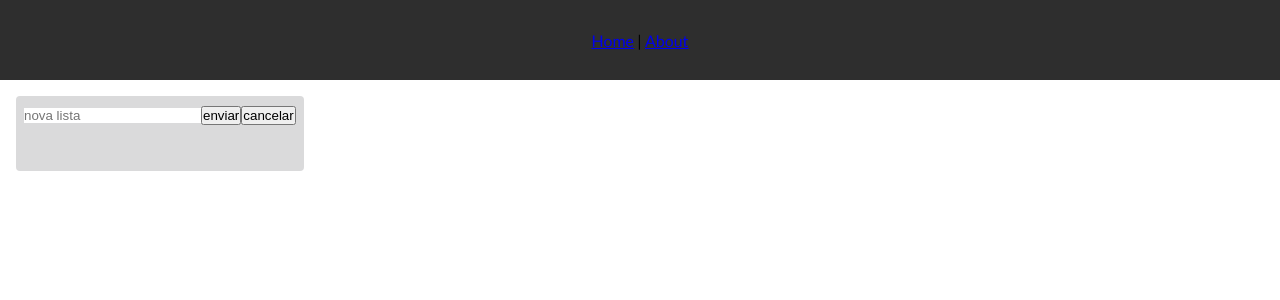
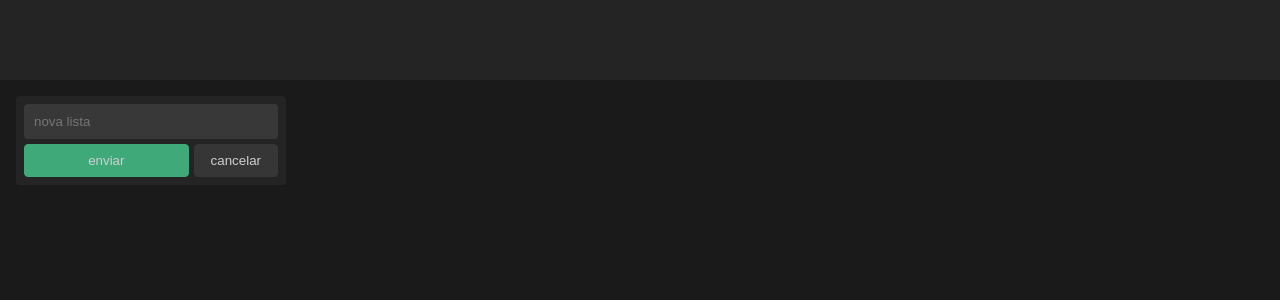
Before and after one commit to Ricardofreitasdev/Vue-board, a Vue app: page /about in a window 1280 px wide. Both pictures are taken after a click on the button "Nova lista". Shown: the top 300 px of the page. Built offline with nearby package versions, Linux system fonts and the light colour scheme.

Commit message:
add styles

```diff
--- a/src/assets/styles/main.scss
+++ b/src/assets/styles/main.scss
@@ -9,6 +9,8 @@
 body {
     font-family: 'Lato', sans-serif;
     height: 100vh;
+    background-color: $bg-primary;
+    color: $color-primary
 }
 
 input {
--- a/src/assets/styles/variables.scss
+++ b/src/assets/styles/variables.scss
@@ -1,8 +1,9 @@
-$bg-color: #2e2e2e;
-$bg-background: #ebecf0;
+$bg-primary: #1a1a1a;
+$bg-secondary: #242424;
+$bg-light: #383838;
 
-$color-1: #fff;
-$color-2: #3ab7d9;
+$color-primary: #e2e2e2;
+$color-secondary: #42b883;
 
 $transition: ease-in-out 0.3s;
 $transition-fast: ease-in-out 0.1s;
--- a/src/components/ButtonNew.vue
+++ b/src/components/ButtonNew.vue
@@ -34,13 +34,14 @@ export default {
   transition: $transition;
   border-radius: 4px;
   cursor: pointer;
+  color: $color-primary;
 
   span {
     margin-right: 10px;
   }
 
   &:hover {
-    background-color: #dadadb;
+    background-color: $bg-light;
   }
 }
 </style>
--- a/src/components/Card.vue
+++ b/src/components/Card.vue
@@ -19,17 +19,27 @@ export default {
 </script>
 
 <style lang="scss" scoped>
+@import "@/assets/styles/variables.scss";
+
 .card {
-  padding: 5px;
+  padding: 10px;
   width: 100%;
-  background: #fff;
+  background: $bg-light;
   border-radius: 4px;
   margin-bottom: 10px;
   text-align: left;
   cursor: pointer;
+  border: 2px solid transparent;
+  transition: $transition;
+
+  &:hover {
+    border: 2px solid $bg-light;
+  }
 
   &__title {
     font-size: 12px;
+    margin-bottom: 5px;
+    display: flex;
   }
 
   &__status {
--- a/src/components/Header.vue
+++ b/src/components/Header.vue
@@ -1,9 +1,9 @@
 <template>
   <header>
-    <nav>
+    <!-- <nav>
       <router-link to="/">Home</router-link> |
       <router-link to="/about">About</router-link>
-    </nav>
+    </nav> -->
   </header>
 </template>
 
@@ -19,7 +19,7 @@ export default {
 header {
   height: 10vh;
   width: 100%;
-  background-color: $bg-color;
+  background-color: $bg-secondary;
   display: flex;
   align-items: center;
   justify-content: center;
--- a/src/components/List.vue
+++ b/src/components/List.vue
@@ -20,16 +20,15 @@
         @onClickButton="handleClick"
         text="Adicionar nova tarefa"
       />
-      <div v-if="newCard" class="list__textarea">
-        <input type="text" placeholder="novo card" v-model="newCardValue" />
-        <div class="list__actions">
-          <button @click="createCard">enviar</button>
-          <button @click="handleClick">cancelar</button>
-        </div>
-        <div v-if="hasError" class="list__error">
-          <span>{{ error }}</span>
-        </div>
-      </div>
+      <CreateForm
+        placeholder="novo cartão"
+        :show="newCard"
+        :hasError="hasError"
+        :error="error"
+        @valueInput="textInput"
+        @onClickCreate="createCard"
+        @onClickCancel="handleClick"
+      />
 
       <Teleport to="body">
         <Modal :isOpen="showModal" :card="modalCard" @onClickCard="cardClick" />
@@ -45,6 +44,7 @@ import store from "@/store";
 import ButtonNew from "./ButtonNew.vue";
 import Modal from "./Modal.vue";
 import ModelCard from "@/models/card";
+import CreateForm from "./createForm.vue";
 
 export default {
   name: "ListComponent",
@@ -53,6 +53,7 @@ export default {
     Card,
     ButtonNew,
     Modal,
+    CreateForm,
   },
   data() {
     return {
@@ -68,6 +69,10 @@ export default {
 
     handleClick() {
       this.newCard = !this.newCard;
+    },
+
+    textInput(value) {
+      this.newCardValue = value;
     },
 
     createCard() {
@@ -94,6 +99,7 @@ export default {
       event.dataTransfer.dropEffect = "move";
       event.dataTransfer.effectAllowed = "move";
       event.dataTransfer.setData("itemID", item.id);
+      console.log(event);
     },
 
     onDrop(event, listID) {
@@ -120,7 +126,7 @@ export default {
       return this.newCardValue === "" ? true : false;
     },
     isShorty() {
-      const minLength = 5;
+      const minLength = 3;
       return this.newCardValue.length < minLength ? true : false;
     },
     hasError() {
@@ -135,14 +141,23 @@ export default {
 
 .list {
   min-width: 270px;
-  min-height: 250px;
-  background: $bg-background;
+  background: $bg-secondary;
   padding: 16px;
   display: flex;
   justify-content: flex-start;
   margin: 0px 5px;
   flex-direction: column;
   border-radius: 4px;
+  border: 2px solid transparent;
+  transition: $transition;
+
+  &:hover {
+    border: 2px solid $bg-light;
+  }
+
+  @media (max-width: $v2) {
+    min-width: 95%;
+  }
 
   &:first-child {
     margin-left: 0px;
@@ -151,6 +166,9 @@ export default {
   &__title {
     text-align: left;
     margin-bottom: 8px;
+    color: $color-secondary;
+    font-weight: bold;
+    text-transform: uppercase;
   }
 
   &__textarea {
--- a/src/components/Modal.vue
+++ b/src/components/Modal.vue
@@ -1,7 +1,7 @@
 <template>
   <div v-if="isOpen">
     <div class="modal">
-      <button @click="$emit('onClickCard')">
+      <button class="modal__close" @click="$emit('onClickCard')">
         <i class="fa-solid fa-close"></i>
       </button>
 
@@ -113,6 +113,8 @@ export default {
 </script>
 
 <style lang="scss">
+@import "@/assets/styles/variables.scss";
+
 .modal {
   position: absolute;
   width: 400px;
@@ -120,9 +122,30 @@ export default {
   left: calc(50% - 200px);
   top: calc(50% - 200px);
   padding: 25px;
-  background: rgb(207, 205, 205);
+  background: $bg-secondary;
   border-radius: 16px;
   z-index: 1;
+
+  &__close {
+    position: absolute;
+    right: 15px;
+    top: 15px;
+    border: none;
+    background: none;
+    padding: 10px;
+    width: 25px;
+    height: 25px;
+    display: flex;
+    align-items: center;
+    justify-content: center;
+    border-radius: 50%;
+    cursor: pointer;
+    background: $bg-light;
+
+    i {
+      height: 11px;
+    }
+  }
 
   &-bg {
     background: black;
@@ -133,7 +156,7 @@ export default {
     opacity: 0.5;
   }
 
-  @media (max-width: 800px) {
+  @media (max-width: $v2) {
     width: 90%;
     height: 90%;
     left: 5%;
--- a/src/components/ProgressBar.vue
+++ b/src/components/ProgressBar.vue
@@ -18,7 +18,7 @@ export default {
     getStyle() {
       return {
         height: "100%",
-        background: this.progressPercentage === 100 ? "#00e700" : "#2196f3",
+        background: this.progressPercentage === 100 ? "#42b883" : "#2196f3",
         width: this.progressPercentage + "%",
         position: "absolute",
         transitionDuration: "0.14s",
@@ -40,6 +40,8 @@ export default {
 </script>
 
 <style lang="scss" scoped>
+@import "@/assets/styles/variables.scss";
+
 .progress {
   display: flex;
   align-items: center;
--- /dev/null
+++ b/src/components/createForm.vue
@@ -0,0 +1,102 @@
+<template>
+  <div v-if="show" class="createForm__wrapper">
+    <input
+      type="text"
+      :placeholder="placeholder"
+      v-model="text"
+      @change="onInput"
+    />
+    <div class="createForm__wrapper--box">
+      <button class="send" @click="click">enviar</button>
+      <button class="cancel" @click="$emit('onClickCancel')">cancelar</button>
+    </div>
+    <div v-if="hasError" class="createForm__error">
+      <span>{{ error }}</span>
+    </div>
+  </div>
+</template>
+
+<script>
+export default {
+  name: "createForm",
+  props: {
+    show: Boolean,
+    placeholder: String,
+    hasError: Boolean,
+    error: String,
+  },
+  data() {
+    return {
+      text: "",
+    };
+  },
+  emits: ["onClickCreate", "onClickCancel"],
+  methods: {
+    onInput(event) {
+      this.$emit("valueInput", event.target.value);
+    },
+    click() {
+      this.$emit("onClickCreate");
+      this.text = "";
+    },
+  },
+};
+</script>
+
+<style lang="scss" scoped>
+@import "@/assets/styles/variables.scss";
+
+.createForm {
+  &__wrapper {
+    display: flex;
+    width: 100%;
+    flex-direction: column;
+
+    &--box {
+      display: flex;
+      margin-top: 5px;
+
+      button {
+        padding: 8px 16px;
+        border-radius: 4px;
+        border: 1px solid transparent;
+        cursor: pointer;
+        opacity: 0.9;
+        transition: $transition;
+
+        &:hover {
+          opacity: 1;
+        }
+
+        &.send {
+          background: $color-secondary;
+          color: $color-primary;
+          flex: 2;
+          border: 1px solid $color-secondary;
+        }
+
+        &.cancel {
+          background: $bg-light;
+          color: $color-primary;
+          flex: 0.5;
+          margin-left: 5px;
+          border: 1px solid $bg-light;
+        }
+      }
+    }
+
+    input {
+      padding: 10px;
+      min-height: 35px;
+      background: $bg-light;
+      border-radius: 4px;
+      color: $color-primary;
+
+      &:focus,
+      &:hover {
+        border: 1px solid $color-secondary;
+      }
+    }
+  }
+}
+</style>
--- a/src/views/AboutView.vue
+++ b/src/views/AboutView.vue
@@ -13,14 +13,15 @@
           @onClickButton="handleClick"
           text="Nova lista"
         />
-        <div v-if="newList">
-          <input type="text" v-model="newTitle" placeholder="nova lista" />
-          <button @click="createList">enviar</button>
-          <button @click="handleClick">cancelar</button>
-          <div v-if="hasError" class="list__error">
-            <span>{{ error }}</span>
-          </div>
-        </div>
+        <CreateForm
+          placeholder="nova lista"
+          :show="newList"
+          :hasError="hasError"
+          :error="error"
+          @valueInput="textInput"
+          @onClickCreate="createList"
+          @onClickCancel="handleClick"
+        />
       </div>
     </div>
   </div>
@@ -32,11 +33,13 @@ import List from "@/components/List.vue";
 import ButtonNew from "@/components/ButtonNew.vue";
 import store from "@/store";
 import ModelList from "@/models/list";
+import CreateForm from "@/components/createForm.vue";
 
 export default {
   components: {
     List,
     ButtonNew,
+    CreateForm,
   },
   data() {
     return {
@@ -59,11 +62,14 @@ export default {
       const list = new ModelList(this.newTitle);
       store.dispatch("CREATE_LIST", list);
 
-      this.newTitle = "";
+      this.newList = !this.newList;
       this.error = "";
     },
     handleClick() {
       this.newList = !this.newList;
+    },
+    textInput(value) {
+      this.newTitle = value;
     },
   },
   computed: {
@@ -83,16 +89,32 @@ export default {
 </script>
 
 <style lang="scss" scoped>
+@import "@/assets/styles/variables.scss";
+
 .about {
   padding: 16px;
   height: 100%;
   overflow-y: scroll;
 
+  &::-webkit-scrollbar {
+    width: 2px;
+  }
+
+  &::-webkit-scrollbar-track {
+    background: $bg-primary; /* color of the tracking area */
+  }
+
+  &::-webkit-scrollbar-thumb {
+    background-color: $bg-secondary; /* color of the scroll thumb */
+    border-radius: 8px; /* roundness of the scroll thumb */
+    border: 1px solid $bg-light; /* creates padding around scroll thumb */
+  }
+
   &__new {
     display: flex;
     flex-direction: column;
-    background: #dadadb;
-    height: 75px;
+    background: $bg-secondary;
+    min-height: 75px;
     min-width: 270px;
     padding: 8px;
     border-radius: 4px;
```
